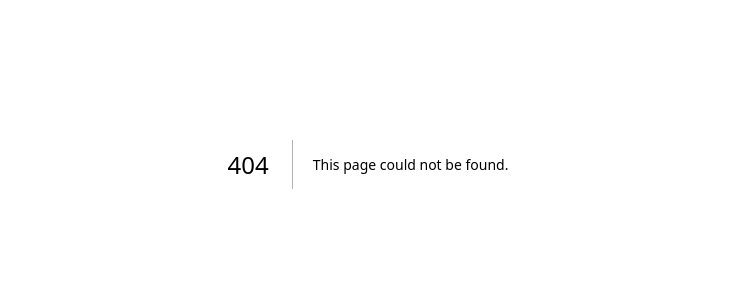
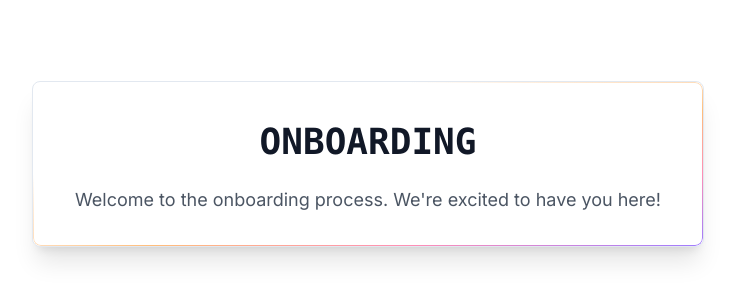
Before and after one commit to Pa1rick101/whatson-hub, a Next.js app: page /onboarding in a window 1280 px wide. Before the commit this address had no page. Shown: the part 236-536 px from the top of the page, without its empty margins (272-1007 px from the left). Built offline with nearby package versions, Linux system fonts and the light colour scheme.

Commit message:
simple onboarding page

```diff
--- /dev/null
+++ b/app/onboarding/page.tsx
@@ -0,0 +1,26 @@
+'use client';
+
+import React from 'react';
+import HyperText from "@/components/magicui/hyper-text";
+import ShineBorder from "@/components/magicui/shine-border";
+
+export default function OnboardingPage() {
+  return (
+    <main className="min-h-screen flex flex-col items-center justify-center bg-white">
+      <ShineBorder
+        className="relative flex w-full max-w-2xl flex-col items-center justify-center overflow-hidden rounded-lg border bg-white shadow-xl p-8"
+        color={["#A07CFE", "#FE8FB5", "#FFBE7B"]}
+        borderRadius={8}
+        borderWidth={1}
+      >
+        <HyperText
+          text="Onboarding"
+          className="text-4xl font-bold text-gray-900 mb-4"
+        />
+        <p className="text-lg text-gray-600 text-center">
+          Welcome to the onboarding process. We're excited to have you here!
+        </p>
+      </ShineBorder>
+    </main>
+  );
+}
--- a/app/page.tsx
+++ b/app/page.tsx
@@ -11,7 +11,7 @@ export default function Home() {
   const router = useRouter();
 
   const handleStartResearch = () => {
-    router.push('/selection');
+    router.push('/onboarding');
   };
 
   return (
```
